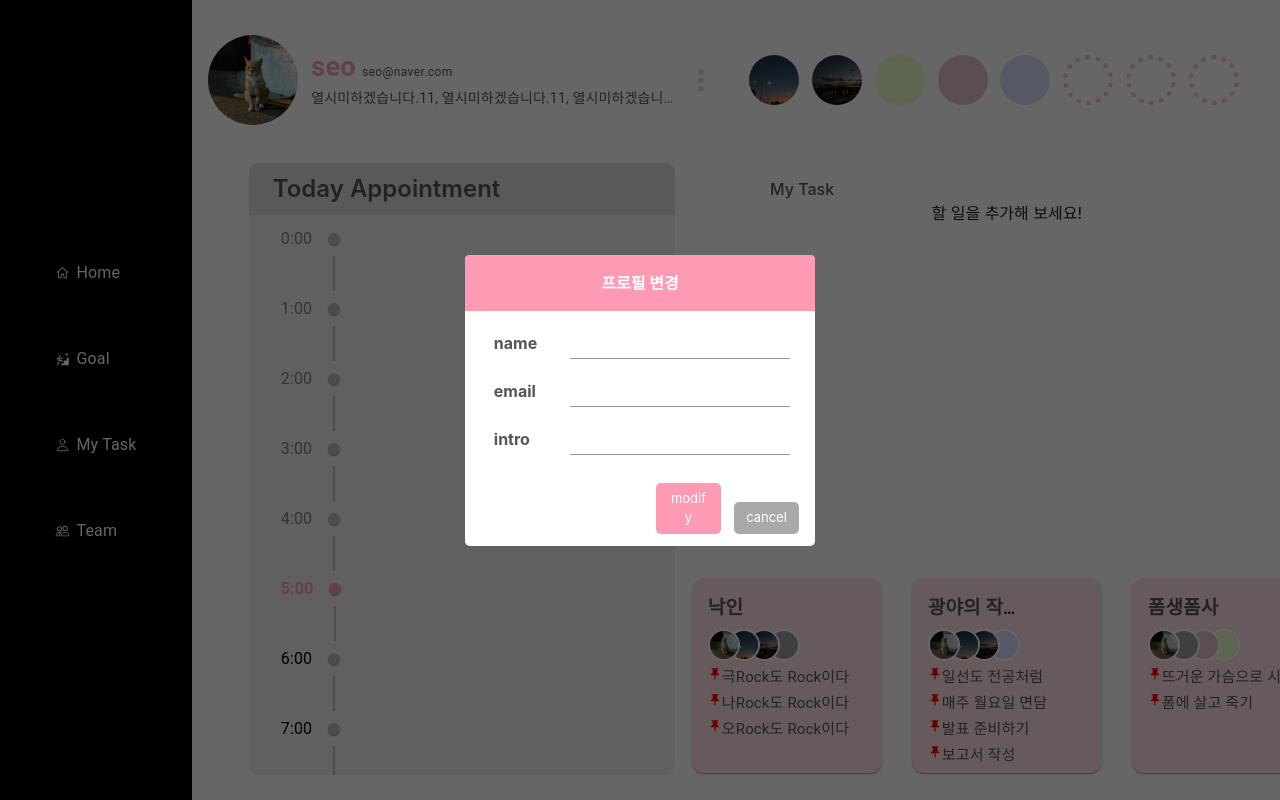
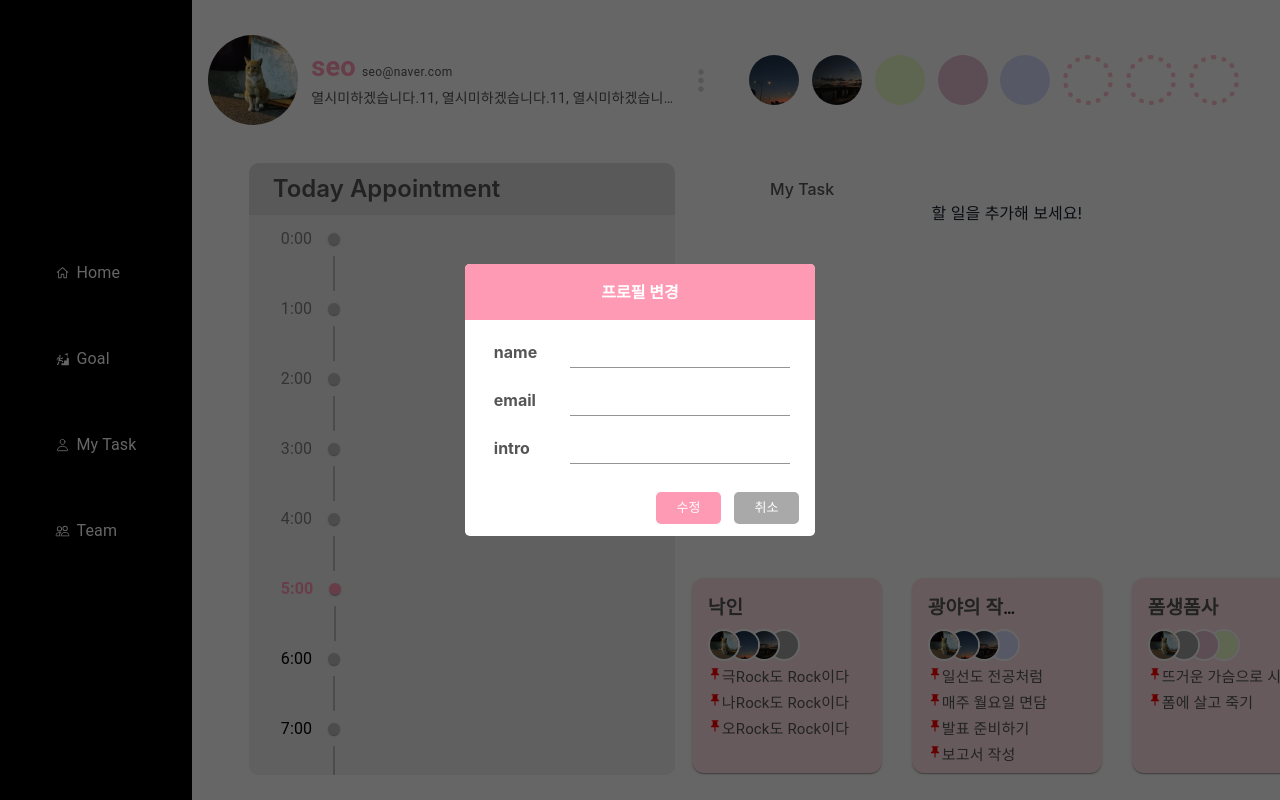
Before and after one commit to wannaseoji/ttodo, a React (Create React App) app: page / in a window 1280 px wide. Both pictures are taken after a click on the icon 700 px from the left and 80 px from the top of the page. Built offline with nearby package versions, Linux system fonts and the light colour scheme; grey boxes are pictures that could not be loaded.

Commit message:
프로필모달 버튼 텍스트 변경

```diff
--- a/src/components/ProfileModal.js
+++ b/src/components/ProfileModal.js
@@ -107,7 +107,7 @@ const ProfileModal = ({myProfile, open, close, modifyProfile}) => {
                     {/* </FormControl> */}
                     </main>
                     <footer>
-                        <button className="modify" onClick={modify}>modify</button>
+                        <button className="modify" onClick={modify}>수정</button>
                         <button
                             className="cancel"
                             onClick={() => {
@@ -115,7 +115,7 @@ const ProfileModal = ({myProfile, open, close, modifyProfile}) => {
                                 setName("");
                                 setEmail("");
                                 setIntro("");
-                        }}>cancel</button>
+                        }}>취소</button>
                     </footer>
                 </section>
             ) : null}
```
